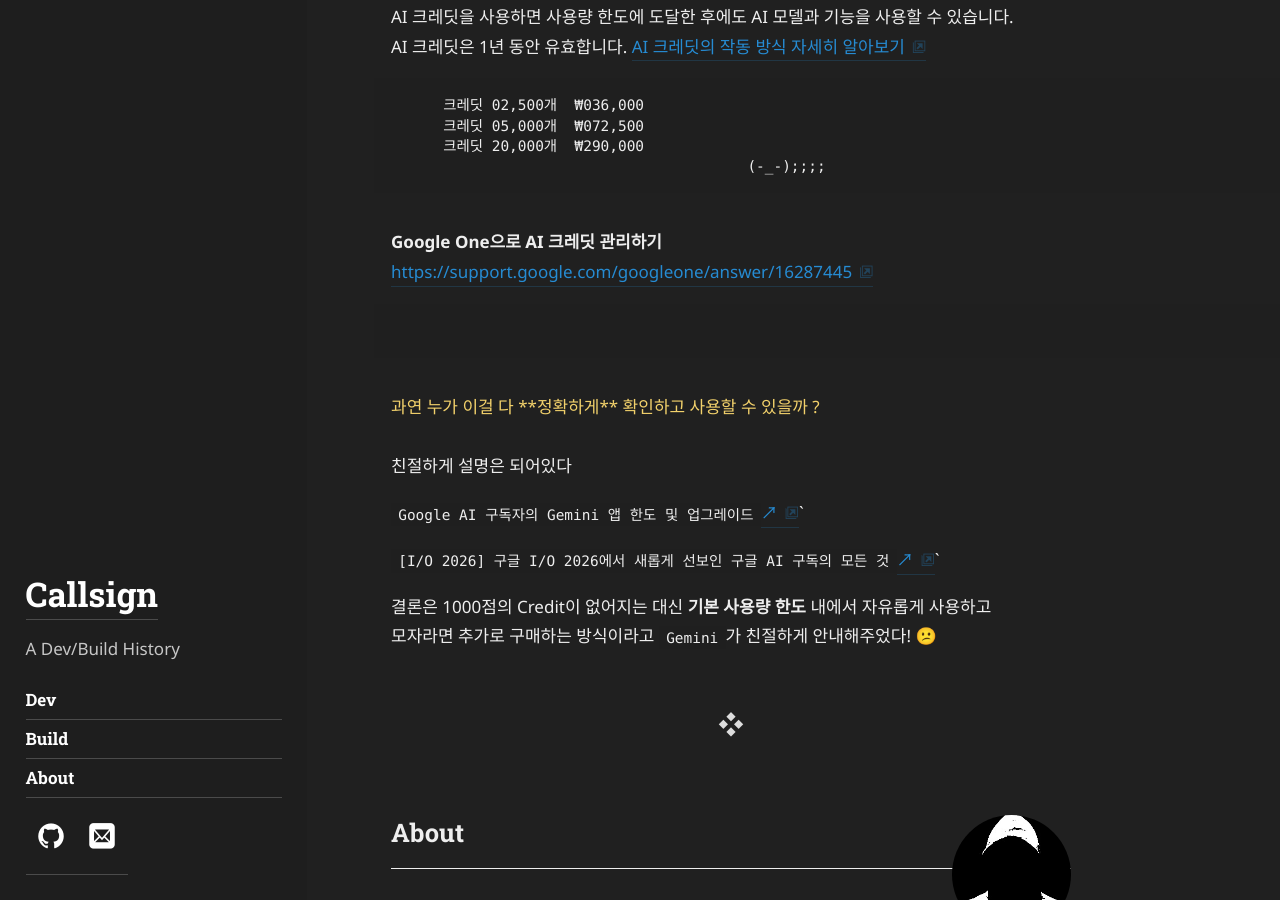
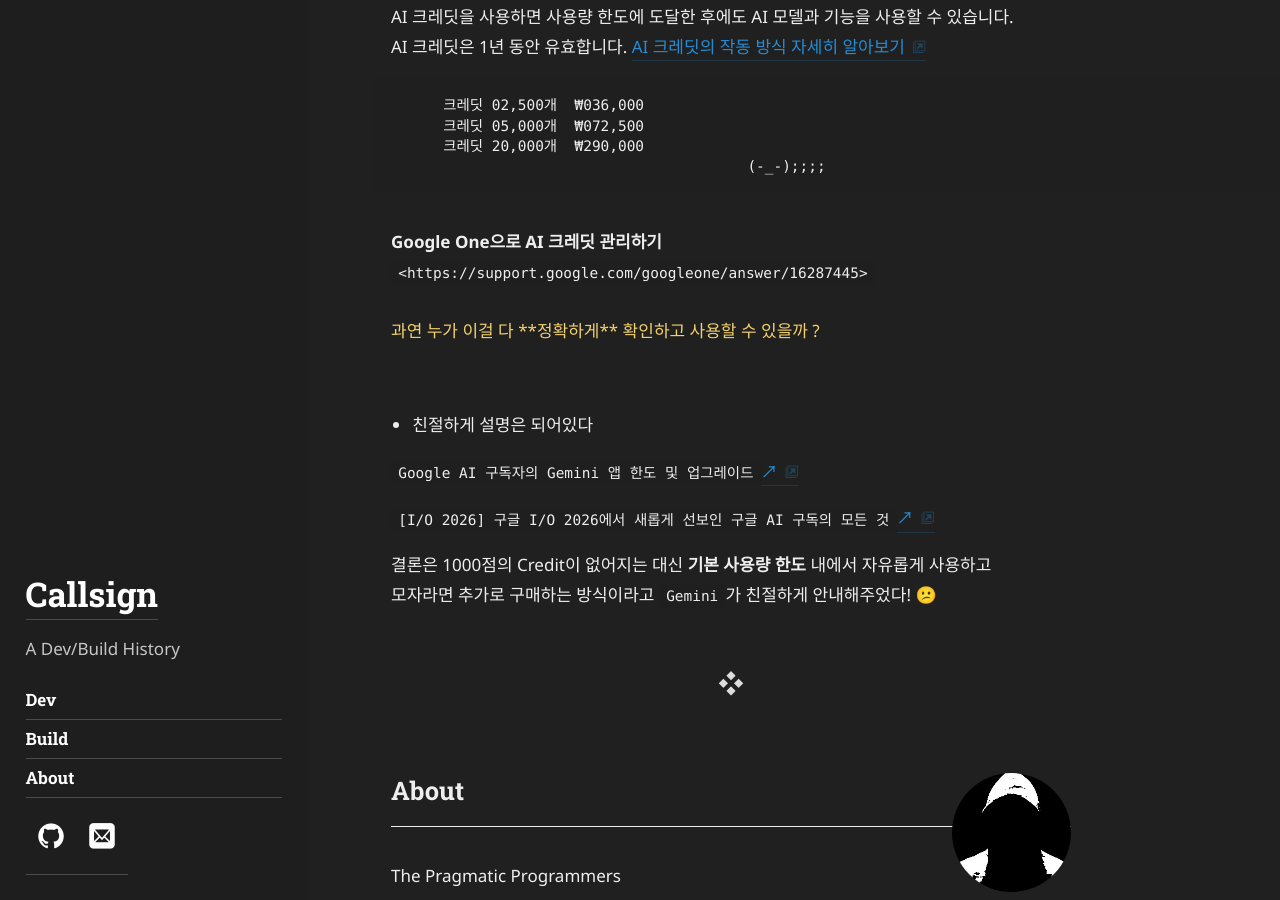
Before and after one commit to callsign88/callsign88.github.io, a Jekyll site: the page built from _posts/2026-05-26-Post-AIPro.md, in a window 1280 px wide and 900 px high, scrolled down 2602 px. Built offline with Jekyll 4.4.1, drawn with Linux system fonts in a browser that asks for light colours; some web fonts are replaced.

Commit message:
Refine Post-AIPro.md content

```diff
--- a/_posts/2026-05-26-Post-AIPro.md
+++ b/_posts/2026-05-26-Post-AIPro.md
@@ -21,7 +21,7 @@
 
 **NOTE**: Google I/O '26 Keynote `한국어자막`도 같이 추가로 첨부한다.
 {:.message}
-<https://www.youtube.com/watch?v=wYSncx9zLIU>
+<https://www.youtube.com/watch?v=wYSncx9zLIU><br>
 <https://io.google/2026/explore/google-keynote-1>
 
 
@@ -75,18 +75,17 @@
                                              (-_-);;;;
 
 **Google One으로 AI 크레딧 관리하기**<br>
-<https://support.google.com/googleone/answer/16287445><br>
-~~~yml
-
-~~~
+`<https://support.google.com/googleone/answer/16287445>`<br>
+<br>
 <sapn style="color:#f2d16b;">과연 누가 이걸 다 **정확하게**   확인하고 사용할 수 있을까 ? </sapn>
 <br>
-친절하게 설명은 되어있다
 
-`Google AI 구독자의 Gemini 앱 한도 및 업그레이드`[↗](https://support.google.com/gemini/answer/16275805?hl=ko)`
+* 친절하게 설명은 되어있다
+
+`Google AI 구독자의 Gemini 앱 한도 및 업그레이드`[↗](https://support.google.com/gemini/answer/16275805?hl=ko)
 
 
-`[I/O 2026] 구글 I/O 2026에서 새롭게 선보인 구글 AI 구독의 모든 것`[↗](https://blog.google/intl/ko-kr/company-news/technology/google-ai-subscriptions-kr/)`
+`[I/O 2026] 구글 I/O 2026에서 새롭게 선보인 구글 AI 구독의 모든 것`[↗](https://blog.google/intl/ko-kr/company-news/technology/google-ai-subscriptions-kr/)
 <br>
 
 결론은 1000점의 Credit이 없어지는 대신 **기본 사용량 한도** 내에서 자유롭게 사용하고<br> 모자라면 추가로 구매하는 방식이라고 `Gemini`가 친절하게 안내해주었다! 😕
```
